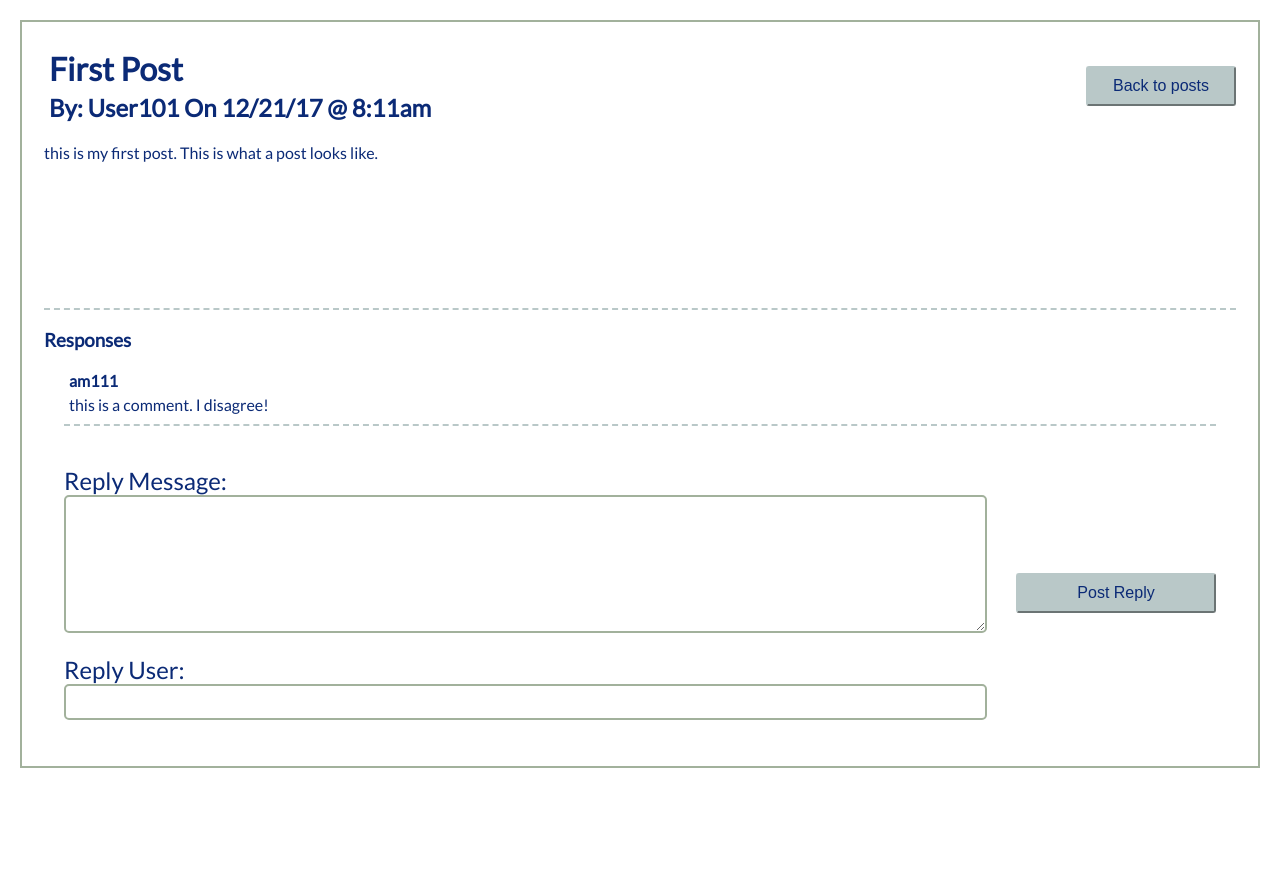
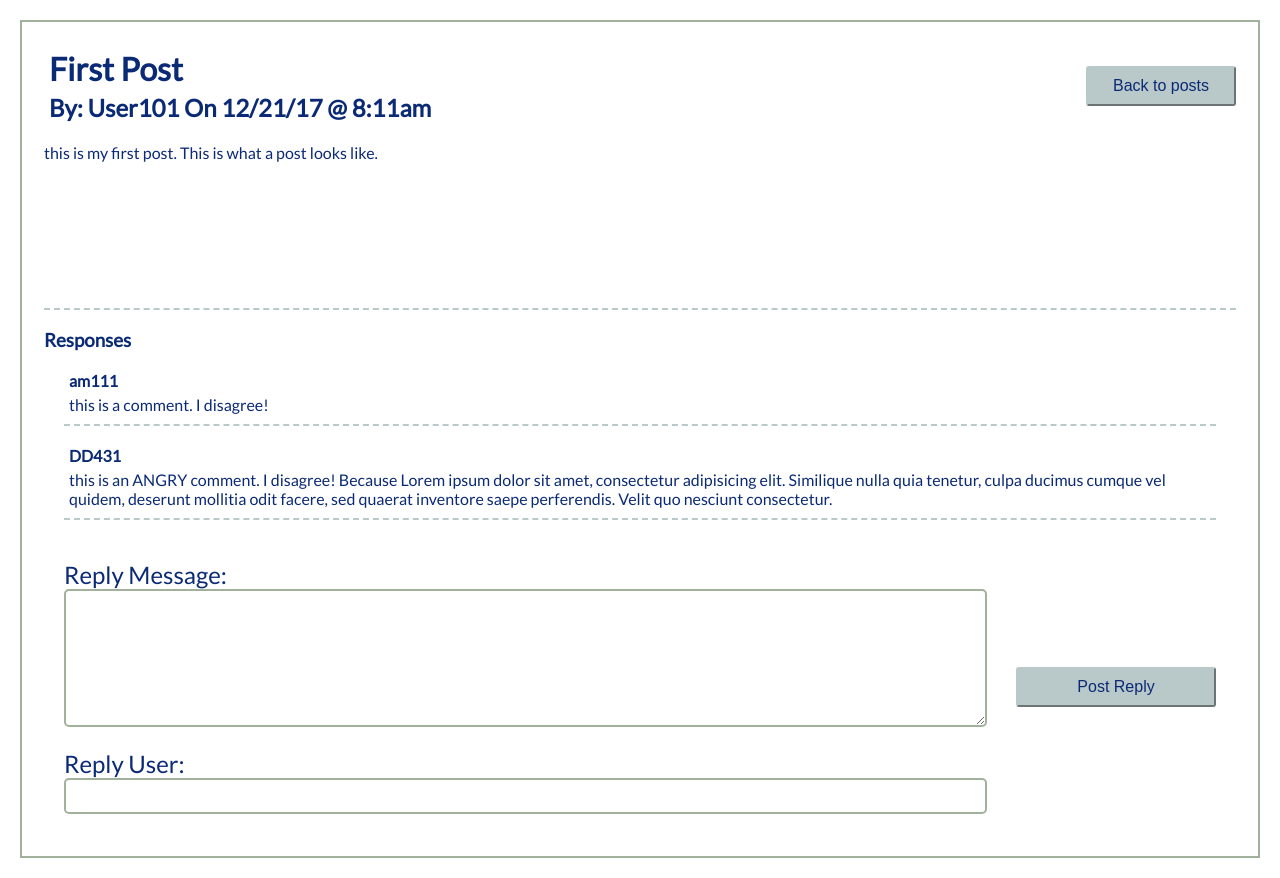
Before and after one commit to alessapm/messageboard-react, a React (Create React App) app: page / in a window 1280 px wide. Both pictures are taken after a click on the element 1218 px from the left and 335 px from the top of the page. Before the commit the page ends 800 px from the top, so only its background shows below. Built offline with nearby package versions, Linux system fonts and the light colour scheme.

Commit message:
fix handleSubmit on newComment

```diff
--- a/src/components/Main.js
+++ b/src/components/Main.js
@@ -18,6 +18,10 @@ export default class Main extends Component {
           comments: [{
             comment_user: 'am111',
             comment_msg: 'this is a comment. I disagree!'
+          },
+          {
+            comment_user: 'DD431',
+            comment_msg: 'this is an ANGRY comment. I disagree! Because Lorem ipsum dolor sit amet, consectetur adipisicing elit. Similique nulla quia tenetur, culpa ducimus cumque vel quidem, deserunt mollitia odit facere, sed quaerat inventore saepe perferendis. Velit quo nesciunt consectetur.'
           }]
         },
         {
--- a/src/components/NewComment.js
+++ b/src/components/NewComment.js
@@ -32,25 +32,24 @@ handleChange(event){
   }
 
 
-
 render(){
     return(
       <div className="new-comment">
         <div className="comment-inputs">
           <label>Reply Message: </label><br/>
-          <textarea name="comment-msg"
+          <textarea name="comment_msg"
           id="comment-input"
           onChange={this.handleChange.bind(this)}
           type='text'
           />
           <br /><br />
           <label>Reply User: </label><br/>
-          <input name="comment-user"
+          <input name="comment_user"
           onChange={this.handleChange.bind(this)}
           type='text'
           />
         </div>
-        <button id="reply-btn" onClick={this.handleSubmit()}>Post Reply</button>
+        <button id="reply-btn" onClick={() => this.handleSubmit()}>Post Reply</button>
       </div>
     )
   }
```
